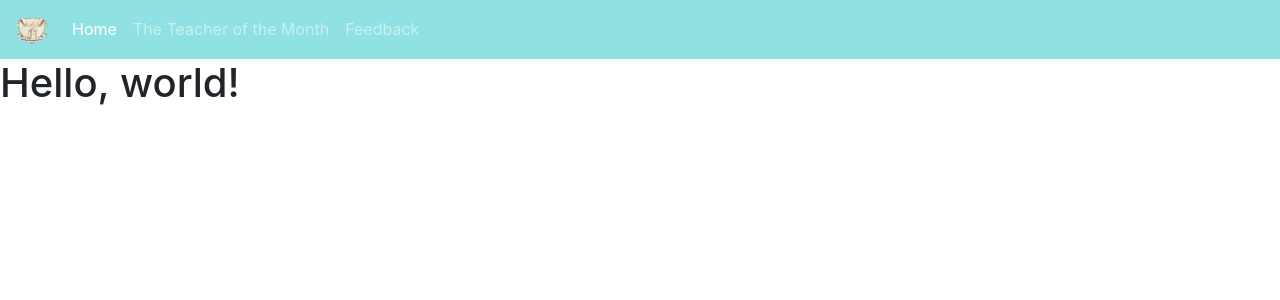
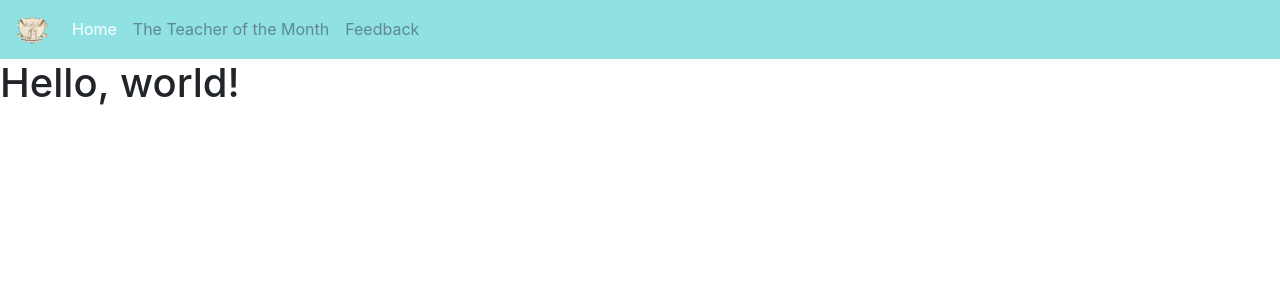
Before and after one commit to cavalerii/Youthero, a PHP site: page / in a window 1280 px wide. Shown: the top 300 px of the page. Run offline with PHP 8.4, Linux system fonts and the light colour scheme; some libraries are stand-ins or nearby versions.

Commit message:
Update myStyle.css

```diff
--- a/myStyle.css
+++ b/myStyle.css
@@ -4,12 +4,12 @@
 
 .navbar-custom .navbar-brand,
 .navbar-custom .navbar-text {
-    color: rgba(255,255,255,.8);
+    color: #2B2F47;
 }
 
 /* change the link color */
 .navbar-custom .navbar-nav .nav-link {
-    color: rgba(255,255,255,.5);
+    color: rgba(43,47,71,.5);
 }
 
 /* change the color of active or hovered links */
```
